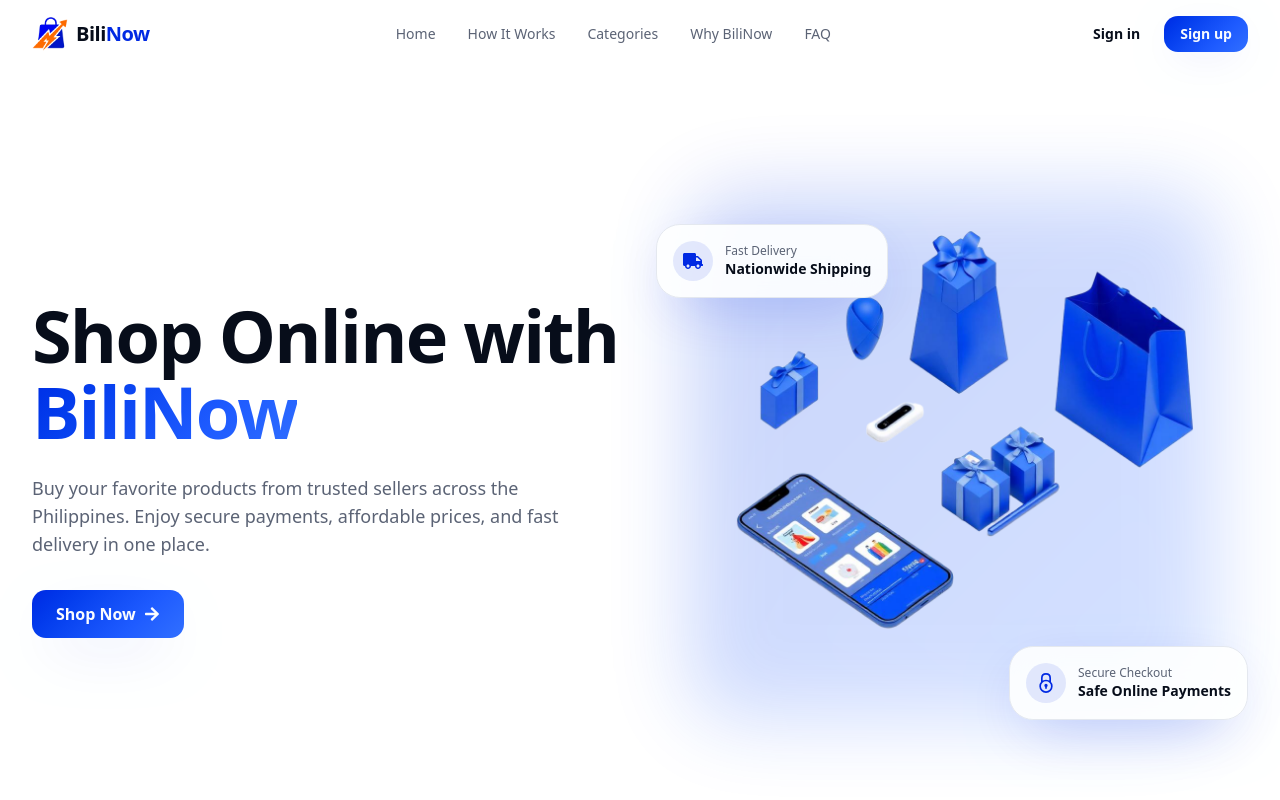
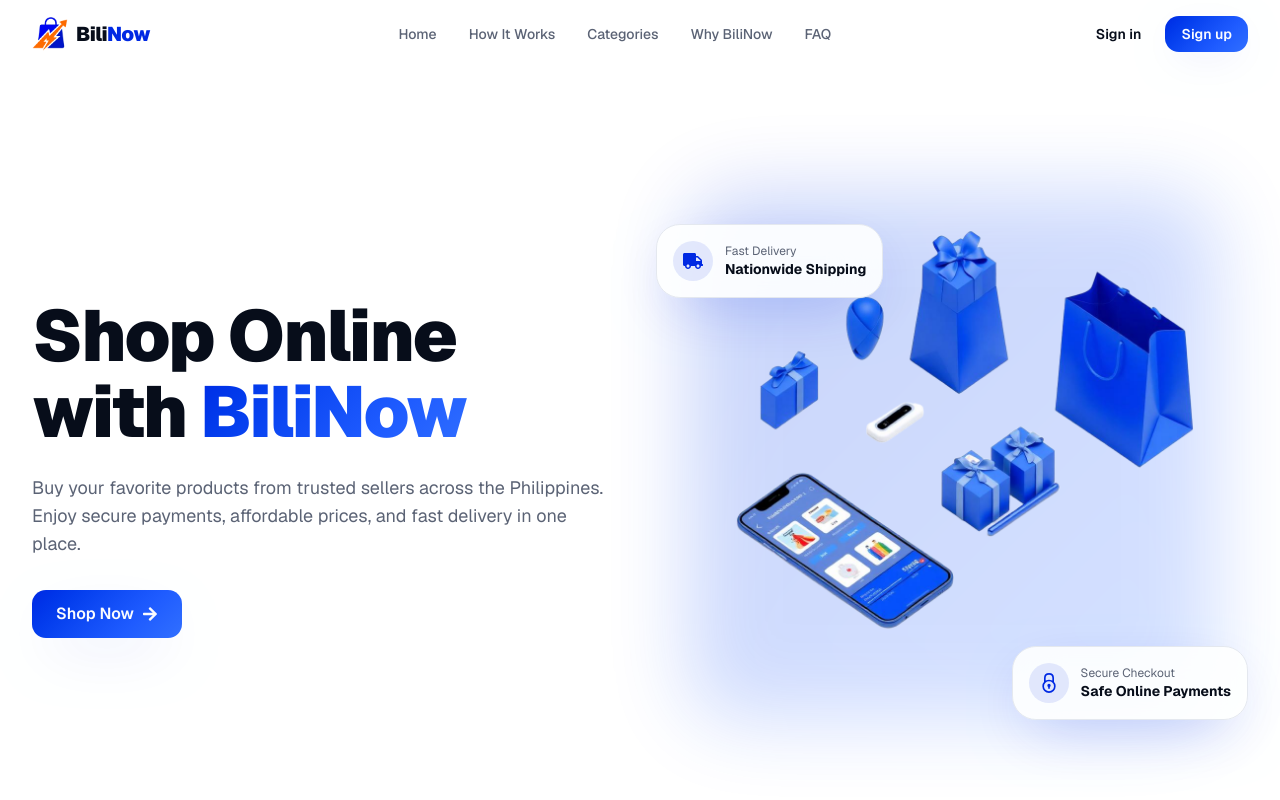
Before and after one commit to KenshienAlao/bilinow, a Next.js app in the folder frontend/: page / in a window 1280 px wide. Shown: the top 800 px of the page. Built offline with nearby package versions, Linux system fonts and the light colour scheme.

Commit message:
feat: streamline layout typography

```diff
--- a/frontend/src/app/globals.css
+++ b/frontend/src/app/globals.css
@@ -148,6 +148,7 @@
     color: var(--color-foreground);
     font-feature-settings: "cv02", "cv03", "cv04", "cv11";
     -webkit-font-smoothing: antialiased;
+    font-family: var(--font-geist), sans-serif;
   }
 
   button {
--- a/frontend/src/app/layout.tsx
+++ b/frontend/src/app/layout.tsx
@@ -3,13 +3,7 @@
 import "./globals.css";
 import { QueryProvider } from "@/provider/query.provider";
 
-const geistSans = Geist({
-  variable: "--font-geist-sans",
-  subsets: ["latin"],
-});
-
-const geistMono = Geist_Mono({
-  variable: "--font-geist-mono",
+const geist = Geist({
   subsets: ["latin"],
 });
 
@@ -26,10 +20,7 @@
   children: React.ReactNode;
 }>) {
   return (
-    <html
-      lang="en"
-      className={`${geistSans.variable} ${geistMono.variable} antialiased`}
-    >
+    <html lang="en" className={`${geist.className} antialiased`}>
       <body className="h-screen flex flex-col">
         <QueryProvider>{children}</QueryProvider>
       </body>
```
